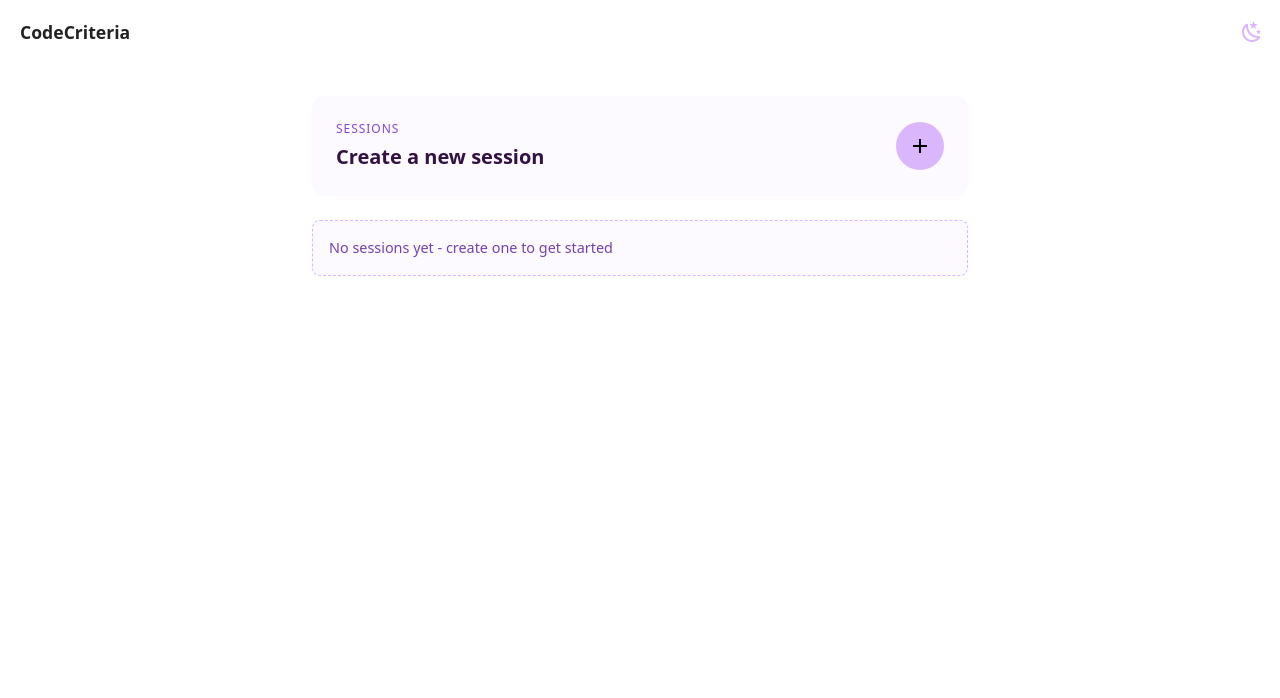
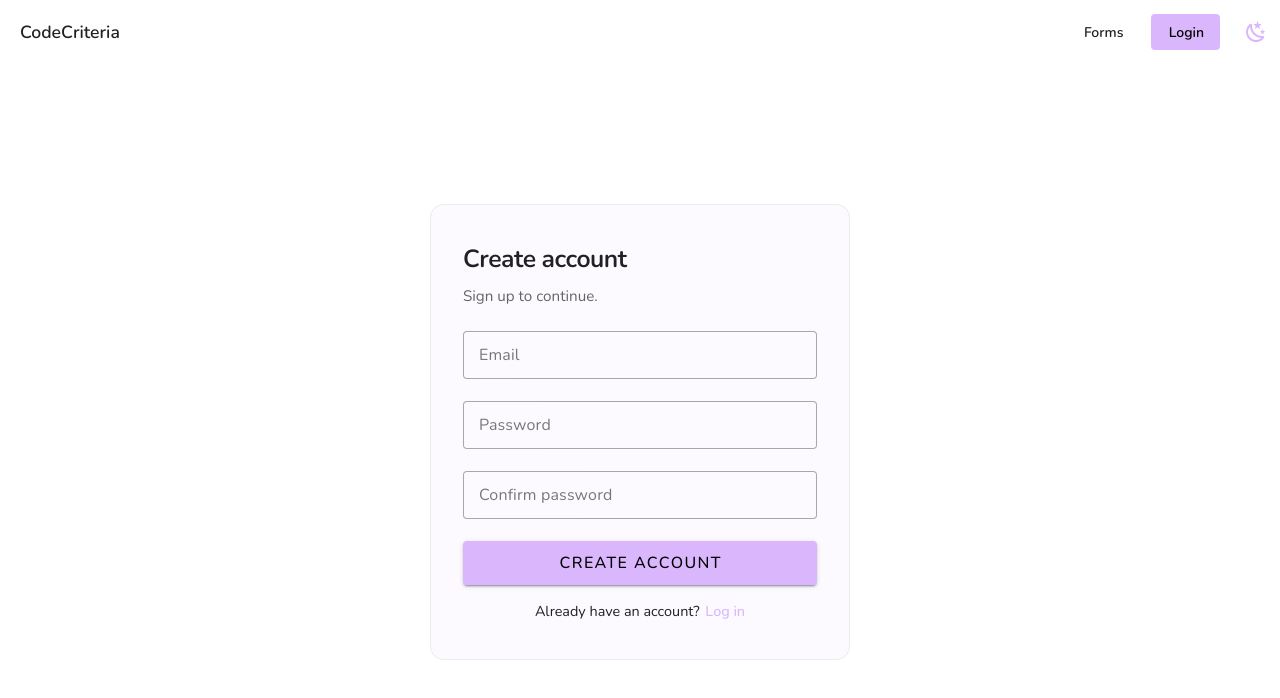
Before and after one commit to Cheesie11/UI, a Vue app: page /register in a window 1280 px wide. Shown: the top 698 px of the page. Built offline with nearby package versions, Linux system fonts and the light colour scheme.

Commit message:
added routing

```diff
--- a/package.json
+++ b/package.json
@@ -11,7 +11,8 @@
   "dependencies": {
     "@mdi/font": "^7.4.47",
     "vue": "^3.5.24",
-    "vuetify": "^3.11.4"
+    "vuetify": "^3.11.4",
+    "vue-router": "^4.4.5"
   },
   "devDependencies": {
     "@vitejs/plugin-vue": "^6.0.1",
--- a/src/App.vue
+++ b/src/App.vue
@@ -1,37 +1,41 @@
 <script setup>
-import { ref } from 'vue'
-import DummyBox from './components/DummyBox.vue'
-import FormList from './components/FormList.vue'
-import ThemeSwitcher from './components/ThemeSwitcher.vue'
-
-const forms = ref([])
-
-const addForm = ({ title, options }) => {
-  forms.value = [
-    {
-      id: crypto.randomUUID ? crypto.randomUUID() : Date.now(),
-      title,
-      options,
-      createdAt: new Date().toISOString()
-    },
-    ...forms.value
-  ]
-}
+import { RouterLink, RouterView } from "vue-router";
+import ThemeSwitcher from "./components/ThemeSwitcher.vue";
 </script>
 
 <template>
   <v-app>
     <v-app-bar elevation="0">
-      <v-app-bar-title class="brand">CodeCriteria</v-app-bar-title>
+      <v-app-bar-title>
+        <RouterLink class="brand" to="/">CodeCriteria</RouterLink>
+      </v-app-bar-title>
+
       <v-spacer />
-      <ThemeSwitcher />
+
+      <div class="app-bar__actions">
+        <v-btn
+          class="nav-link"
+          variant="text"
+          :to="{ name: 'home' }"
+        >
+          Forms
+        </v-btn>
+
+        <v-btn
+          class="nav-link"
+          color="primary"
+          variant="flat"
+          :to="{ name: 'login' }"
+        >
+          Login
+        </v-btn>
+
+        <ThemeSwitcher />
+      </div>
     </v-app-bar>
 
     <v-main class="app-main">
-      <div class="content">
-        <DummyBox @create-form="addForm" />
-        <FormList :forms="forms" />
-      </div>
+      <RouterView />
     </v-main>
   </v-app>
 </template>
@@ -40,18 +44,24 @@ const addForm = ({ title, options }) => {
 .brand {
   font-weight: 600;
   font-size: 1.1rem;
+  text-decoration: none;
+  color: inherit;
+}
+
+.app-bar__actions {
+  display: flex;
+  align-items: center;
+  gap: 0.75rem;
+}
+
+.nav-link {
+  text-transform: none;
+  letter-spacing: normal;
+  font-weight: 600;
 }
 
 .app-main {
   background: rgb(var(--v-theme-background));
-}
-
-.content {
-  max-width: 720px;
-  margin: 0 auto;
-  padding: 2rem;
-  display: flex;
-  flex-direction: column;
-  gap: 1.5rem;
+  min-height: calc(100vh - 64px);
 }
 </style>
--- a/src/assets/styles/global.css
+++ b/src/assets/styles/global.css
@@ -1,3 +1,5 @@
+@import url('https://fonts.googleapis.com/css2?family=Nunito:ital,wght@0,200..1000;1,200..1000&display=swap');
+
 html, body {
   margin: 0;
   padding: 0;
@@ -5,6 +7,6 @@ html, body {
 }
 
 body {
-  font-family: system-ui, -apple-system, Segoe UI, Roboto, Helvetica, Arial, "Apple Color Emoji", "Segoe UI Emoji";
+  font-family: "Nunito", sans-serif;
   color: rgba(31, 12, 47, 0.9);
 }
--- a/src/components/CreateFormDialog.vue
+++ b/src/components/Dialog.vue
@@ -1,47 +1,3 @@
-<script setup>
-import { ref } from "vue";
-
-const emit = defineEmits(["save"]);
-
-const dialog = ref(false);
-
-const optionList = [
-  "Clarity of communication",
-  "Technical depth",
-  "Collaboration readiness",
-  "User impact",
-];
-
-const title = ref("");
-const selectedOptions = ref([]);
-const titleError = ref("");
-
-const reset = () => {
-  title.value = "";
-  selectedOptions.value = [];
-  titleError.value = "";
-};
-
-const close = () => {
-  dialog.value = false;
-  reset();
-};
-
-const save = () => {
-  if (!title.value.trim()) {
-    titleError.value = "Please enter a session title.";
-    return;
-  }
-
-  emit("save", {
-    title: title.value.trim(),
-    options: [...selectedOptions.value],
-  });
-
-  close();
-};
-</script>
-
 <template>
   <v-dialog v-model="dialog" max-width="520">
     <template #activator="{ props }">
@@ -57,7 +13,6 @@ const save = () => {
 
     <v-card>
       <v-card-title class="card-title">
-        <!-- icon added here -->
         <div class="title-wrap">
           <v-icon icon="mdi-clipboard-text-outline" />
           <h2>Create a new session</h2>
@@ -112,6 +67,50 @@ const save = () => {
   </v-dialog>
 </template>
 
+<script setup>
+import { ref } from "vue";
+
+const emit = defineEmits(["save"]);
+
+const dialog = ref(false);
+
+const optionList = [
+  "Clarity of communication",
+  "Technical depth",
+  "Collaboration readiness",
+  "User impact",
+];
+
+const title = ref("");
+const selectedOptions = ref([]);
+const titleError = ref("");
+
+const reset = () => {
+  title.value = "";
+  selectedOptions.value = [];
+  titleError.value = "";
+};
+
+const close = () => {
+  dialog.value = false;
+  reset();
+};
+
+const save = () => {
+  if (!title.value.trim()) {
+    titleError.value = "Please enter a session title.";
+    return;
+  }
+
+  emit("save", {
+    title: title.value.trim(),
+    options: [...selectedOptions.value],
+  });
+
+  close();
+};
+</script>
+
 <style scoped>
 .card-title {
   display: flex;
--- a/src/components/DummyBox.vue
+++ b/src/components/NewSession.vue
@@ -1,6 +1,6 @@
 <script setup>
 import { ref } from "vue";
-import CreateFormDialog from "./CreateFormDialog.vue";
+import CreateFormDialog from "./Dialog.vue";
 
 const emit = defineEmits(["create-form"]);
 
--- a/src/main.js
+++ b/src/main.js
@@ -1,6 +1,7 @@
 import { createApp } from "vue";
 import App from "./App.vue";
 import vuetify from "./plugins/vuetify";
-import './assets/styles/global.css'
+import router from "./router";
+import "./assets/styles/global.css";
 
-createApp(App).use(vuetify).mount("#app");
+createApp(App).use(router).use(vuetify).mount("#app");
--- /dev/null
+++ b/src/router/index.js
@@ -0,0 +1,27 @@
+import { createRouter, createWebHistory } from "vue-router";
+import HomeView from "../views/HomeView.vue";
+import LoginView from "../views/LoginView.vue";
+import RegisterView from "../views/RegisterView.vue";
+
+const router = createRouter({
+  history: createWebHistory(import.meta.env.BASE_URL),
+  routes: [
+    {
+      path: "/",
+      name: "home",
+      component: HomeView,
+    },
+    {
+      path: "/login",
+      name: "login",
+      component: LoginView,
+    },
+    { path: "/register",
+      name: "register",
+      component: RegisterView
+    },
+  ],
+  scrollBehavior: () => ({ top: 0 }),
+});
+
+export default router;
--- /dev/null
+++ b/src/views/HomeView.vue
@@ -0,0 +1,37 @@
+<template>
+  <div class="content">
+    <NewSession @create-form="addForm" />
+    <FormList :forms="forms" />
+  </div>
+</template>
+
+<script setup>
+import { ref } from "vue";
+import NewSession from "../components/NewSession.vue";
+import FormList from "../components/FormList.vue";
+
+const forms = ref([]);
+
+const addForm = ({ title, options }) => {
+  forms.value = [
+    {
+      id: crypto.randomUUID ? crypto.randomUUID() : Date.now(),
+      title,
+      options,
+      createdAt: new Date().toISOString(),
+    },
+    ...forms.value,
+  ];
+};
+</script>
+
+<style scoped>
+.content {
+  max-width: 720px;
+  margin: 0 auto;
+  padding: 2rem;
+  display: flex;
+  flex-direction: column;
+  gap: 1.5rem;
+}
+</style>
--- /dev/null
+++ b/src/views/LoginView.vue
@@ -0,0 +1,130 @@
+<template>
+  <section class="login-wrapper">
+    <v-card class="login-card" elevation="0">
+      <header class="login-card__header">
+        <h1>Welcome back</h1>
+        <p>Sign in to continue.</p>
+      </header>
+
+      <v-form ref="formRef" fast-fail @submit.prevent="handleSubmit">
+        <v-text-field
+          v-model="credentials.email"
+          label="Email"
+          type="email"
+          variant="outlined"
+          density="comfortable"
+          :rules="[rules.required, rules.email]"
+        />
+
+        <v-text-field
+          v-model="credentials.password"
+          label="Password"
+          type="password"
+          variant="outlined"
+          density="comfortable"
+          :rules="[rules.required, rules.min]"
+        />
+
+        <div class="register-hint">
+          <span>No account?</span>
+          <RouterLink to="/register">Create one</RouterLink>
+        </div>
+
+        <v-btn
+          color="primary"
+          size="large"
+          type="submit"
+          block
+          :loading="loading"
+        >
+          Log in
+        </v-btn>
+      </v-form>
+
+      <v-alert v-if="banner" type="success" variant="tonal" class="mt-4">
+        {{ banner }}
+      </v-alert>
+    </v-card>
+  </section>
+</template>
+
+<script setup>
+import { reactive, ref } from "vue";
+import { RouterLink } from "vue-router";
+
+const formRef = ref(null);
+const loading = ref(false);
+const banner = ref("");
+const credentials = reactive({
+  email: "",
+  password: "",
+});
+
+const rules = {
+  required: (value) => !!value || "Required",
+  email: (value) =>
+    /^\w+([.-]?\w+)*@\w+([.-]?\w+)*(\.\w{2,3})+$/.test(value) ||
+    "Enter a valid email",
+  min: (value) => (value?.length ?? 0) >= 8 || "Use at least 8 characters",
+};
+
+const handleSubmit = async () => {
+  if (!formRef.value) return;
+  const { valid } = await formRef.value.validate();
+  if (!valid) return;
+
+  loading.value = true;
+  banner.value = "";
+  setTimeout(() => {
+    loading.value = false;
+    banner.value = "Demo login complete. Wire this up to your API next.";
+  }, 900);
+};
+</script>
+
+<style scoped>
+.login-wrapper {
+  min-height: calc(100vh - 64px);
+  display: flex;
+  align-items: center;
+  justify-content: center;
+  padding: 2rem 1rem;
+}
+
+.login-card {
+  max-width: 420px;
+  width: 100%;
+  padding: 2.25rem 2rem;
+  background-color: rgba(218, 182, 252, 0.08);
+  border-radius: 14px;
+  border: 1px solid rgba(0, 0, 0, 0.06);
+  display: flex;
+  flex-direction: column;
+  gap: 1.5rem;
+}
+
+.login-card__header h1 {
+  font-size: 1.55rem;
+  font-weight: 650;
+}
+
+.login-card__header p {
+  margin-top: 0.4rem;
+  font-size: 0.95rem;
+  color: rgba(0, 0, 0, 0.6);
+}
+
+.register-hint {
+  display: flex;
+  justify-content: center;
+  gap: 0.35rem;
+  font-size: 0.9rem;
+  margin: 0.25rem 0 1.25rem;
+}
+
+.register-hint a {
+  color: rgb(var(--v-theme-primary));
+  text-decoration: none;
+  font-weight: 500;
+}
+</style>
--- /dev/null
+++ b/src/views/RegisterView.vue
@@ -0,0 +1,149 @@
+<template>
+  <section class="auth-wrapper">
+    <v-card class="auth-card" elevation="0">
+      <header class="auth-header">
+        <h1>Create account</h1>
+        <p>Sign up to continue.</p>
+      </header>
+
+      <v-form ref="formRef" fast-fail @submit.prevent="handleSubmit">
+        <v-text-field
+          v-model="email"
+          label="Email"
+          type="email"
+          variant="outlined"
+          density="comfortable"
+          :rules="[rules.required, rules.email]"
+          autocomplete="email"
+        />
+
+        <v-text-field
+          v-model="password"
+          label="Password"
+          type="password"
+          variant="outlined"
+          density="comfortable"
+          :rules="[rules.required, rules.min]"
+          autocomplete="new-password"
+        />
+
+        <v-text-field
+          v-model="confirmPassword"
+          label="Confirm password"
+          type="password"
+          variant="outlined"
+          density="comfortable"
+          :rules="[rules.required, rules.match]"
+          autocomplete="new-password"
+        />
+
+        <v-btn
+          color="primary"
+          size="large"
+          type="submit"
+          block
+          :loading="loading"
+        >
+          Create account
+        </v-btn>
+
+        <div class="auth-footer">
+          <span>Already have an account?</span>
+          <RouterLink to="/login">Log in</RouterLink>
+        </div>
+      </v-form>
+
+      <v-alert v-if="banner" type="success" variant="tonal" class="mt-4">
+        {{ banner }}
+      </v-alert>
+    </v-card>
+  </section>
+</template>
+
+<script setup>
+import { ref } from "vue";
+import { RouterLink } from "vue-router";
+
+const formRef = ref(null);
+const loading = ref(false);
+const banner = ref("");
+
+const email = ref("");
+const password = ref("");
+const confirmPassword = ref("");
+
+const rules = {
+  required: (v) => !!v || "Required",
+  email: (v) =>
+    /^\w+([.-]?\w+)*@\w+([.-]?\w+)*(\.\w{2,3})+$/.test(v) ||
+    "Enter a valid email",
+  min: (v) => (v?.length ?? 0) >= 8 || "Use at least 8 characters",
+  match: (v) => v === password.value || "Passwords do not match",
+};
+
+const handleSubmit = async () => {
+  if (!formRef.value) return;
+
+  const { valid } = await formRef.value.validate();
+  if (!valid) return;
+
+  loading.value = true;
+  banner.value = "";
+
+  setTimeout(() => {
+    loading.value = false;
+    banner.value = "Account created (demo). Hook this up to your API next.";
+  }, 900);
+};
+</script>
+
+<style scoped>
+.auth-wrapper {
+  width: 100%;
+  min-height: calc(100vh - 64px);
+  display: flex;
+  align-items: center;
+  justify-content: center;
+  padding: 2rem 1rem;
+  background: #ffffff;
+}
+
+.auth-card {
+  width: 100%;
+  max-width: 420px;
+  padding: 2.25rem 2rem;
+  background-color: rgba(218, 182, 252, 0.08);
+  border-radius: 14px;
+  border: 1px solid rgba(0, 0, 0, 0.06);
+  display: flex;
+  flex-direction: column;
+  gap: 1.5rem;
+}
+
+.auth-header h1 {
+  margin: 0;
+  font-size: 1.55rem;
+  font-weight: 650;
+  letter-spacing: -0.02em;
+}
+
+.auth-header p {
+  margin-top: 0.4rem;
+  font-size: 0.95rem;
+  color: rgba(0, 0, 0, 0.6);
+}
+
+.auth-footer {
+  display: flex;
+  justify-content: center;
+  gap: 0.35rem;
+  font-size: 0.9rem;
+  margin-top: 1rem;
+}
+
+.auth-footer a {
+  color: rgb(var(--v-theme-primary));
+  text-decoration: none;
+  font-weight: 500;
+}
+</style>
```
Also changed, not shown: 1 other file (tests, documents, lock files or other folders).
